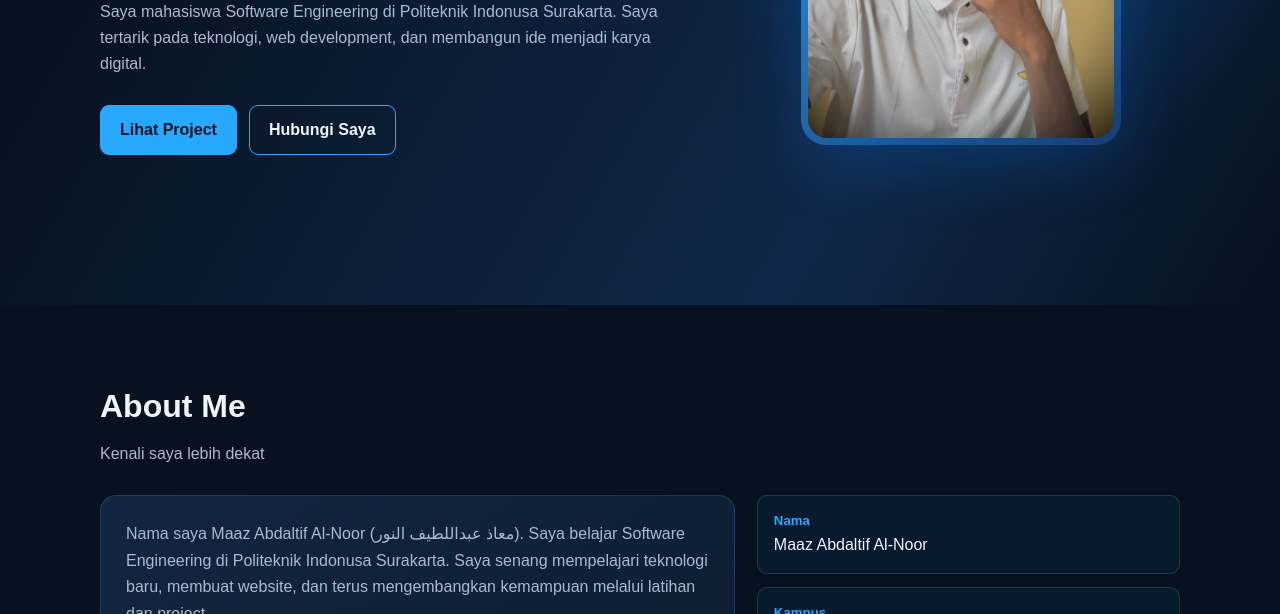
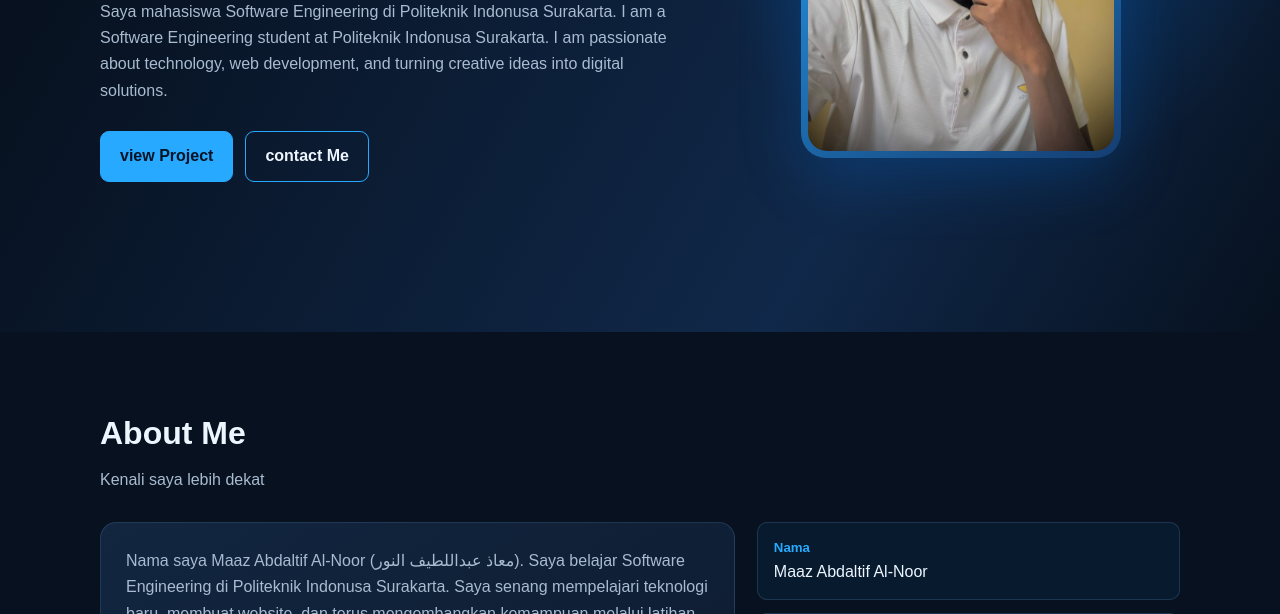
Before and after one commit to bmadh6918-max/maaz-abdaltief, a plain HTML site: page index.html in a window 1280 px wide. Shown: the part 486-1100 px from the top of the page. Drawn offline with Linux system fonts and the light colour scheme.

Commit message:
Update index.html

```diff
--- a/index.html
+++ b/index.html
@@ -100,10 +100,10 @@
         <div>
           <div class="eyebrow">Software Engineering Student</div>
           <h1>Hello, I'm<br><span>Maaz Abdaltif Al-Noor</span></h1>
-          <p>Saya mahasiswa Software Engineering di Politeknik Indonusa Surakarta. Saya tertarik pada teknologi, web development, dan membangun ide menjadi karya digital.</p>
+          <p>Saya mahasiswa Software Engineering di Politeknik Indonusa Surakarta. I am a Software Engineering student at Politeknik Indonusa Surakarta. I am passionate about technology, web development, and turning creative ideas into digital solutions.
           <div class="buttons">
-            <a class="btn primary" href="#projects">Lihat Project</a>
-            <a class="btn" href="#contact">Hubungi Saya</a>
+            <a class="btn primary" href="#projects">view Project</a>
+            <a class="btn" href="#contact">contact Me</a>
           </div>
         </div>
         <div class="photo-wrap">
```
